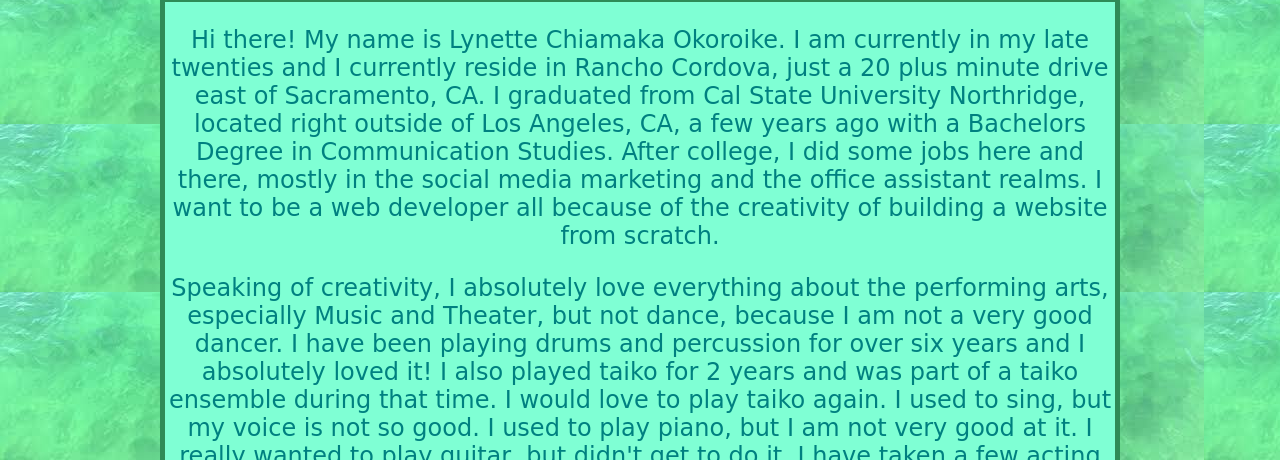
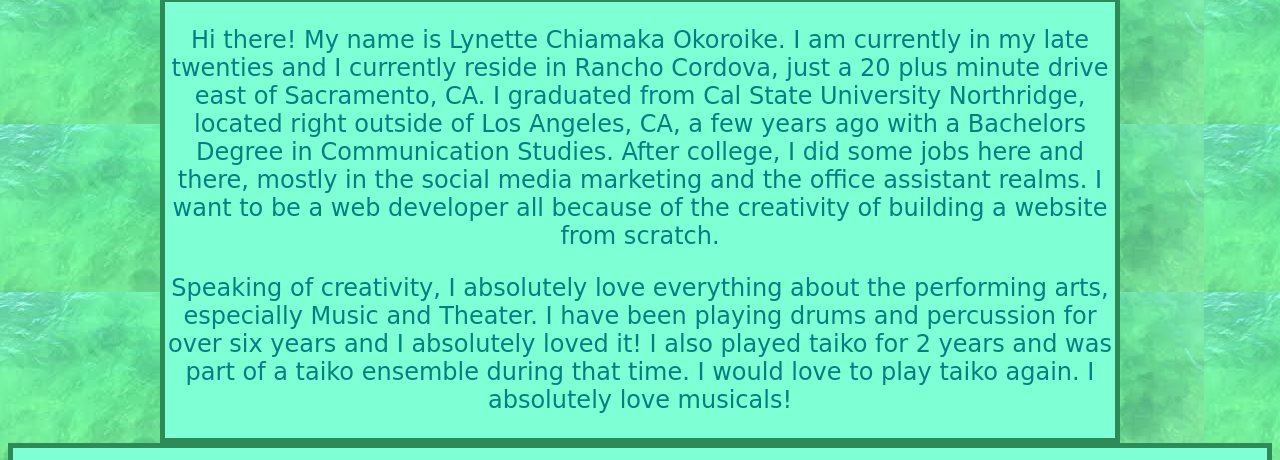
Before and after one commit to ChiChiMaka64/responsiveportfolio2, a plain HTML site: page index.html in a window 1280 px wide. Shown: the part 548-1008 px from the top of the page. Drawn offline with nearby package versions, Linux system fonts and the light colour scheme; no server answers; a web font is replaced by a local one.

Commit message:
deleted the negativity.

```diff
--- a/index.html
+++ b/index.html
@@ -54,12 +54,10 @@
 
 
                     <p>Speaking of creativity, I absolutely love everything about the performing arts, especially Music and
-                        Theater, but not dance, because I am not a very good dancer. I have been playing drums and percussion
+                        Theater. I have been playing drums and percussion
                         for over six years and I absolutely loved it! I also played taiko for 2 years and was part of a taiko
-                        ensemble during that time. I would love to play taiko again. I used to sing, but my voice is not
-                        so good. I used to play piano, but I am not very good at it. I really wanted to play guitar, but
-                        didn't get to do it. I have taken a few acting classes, but after a lot of auditions, never got to
-                        act in a play. I absolutely love musicals! </p>
+                        ensemble during that time. I would love to play taiko again.
+                        I absolutely love musicals! </p>
                 </div>
             </div>
         </div>
```
